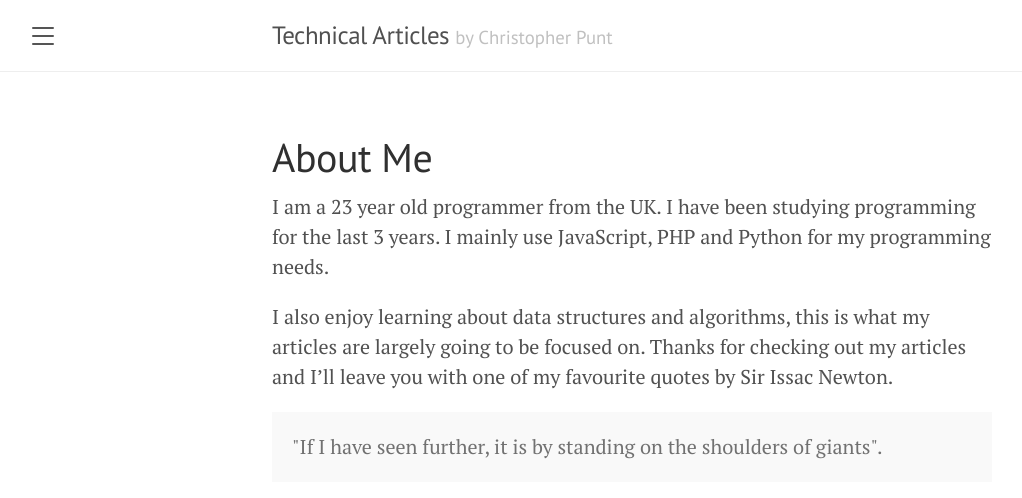
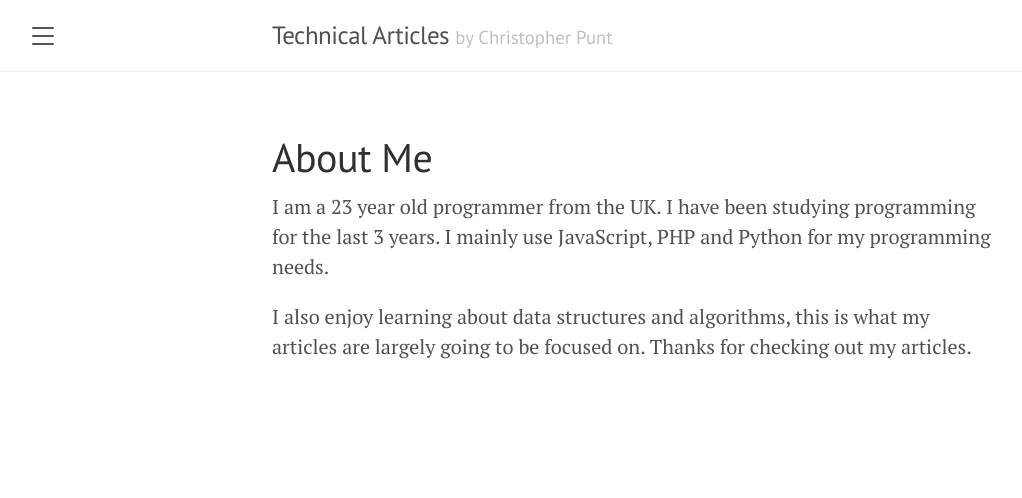
Before and after one commit to cpunt/cpunt.github.io, a Jekyll site: the page built from aboutme.md, in a window 1280 px wide. Shown: the top 498 px of the page, without its empty margins (8-1030 px from the left). Built offline with Jekyll 4.4.1, drawn with Linux system fonts in a browser that asks for light colours.

Commit message:
Update about me

```diff
--- a/aboutme.md
+++ b/aboutme.md
@@ -5,7 +5,4 @@ title: About Me
 
 I am a 23 year old programmer from the UK. I have been studying programming for the last 3 years. I mainly use JavaScript, PHP and Python for my programming needs.
 
-I also enjoy learning about data structures and algorithms, this is what my articles are largely going to be focused on. Thanks for checking out my articles and I'll leave you with one of my favourite quotes by Sir Issac Newton.
-<p class="message">
-  "If I have seen further, it is by standing on the shoulders of giants".
-</p>
+I also enjoy learning about data structures and algorithms, this is what my articles are largely going to be focused on. Thanks for checking out my articles.
```
